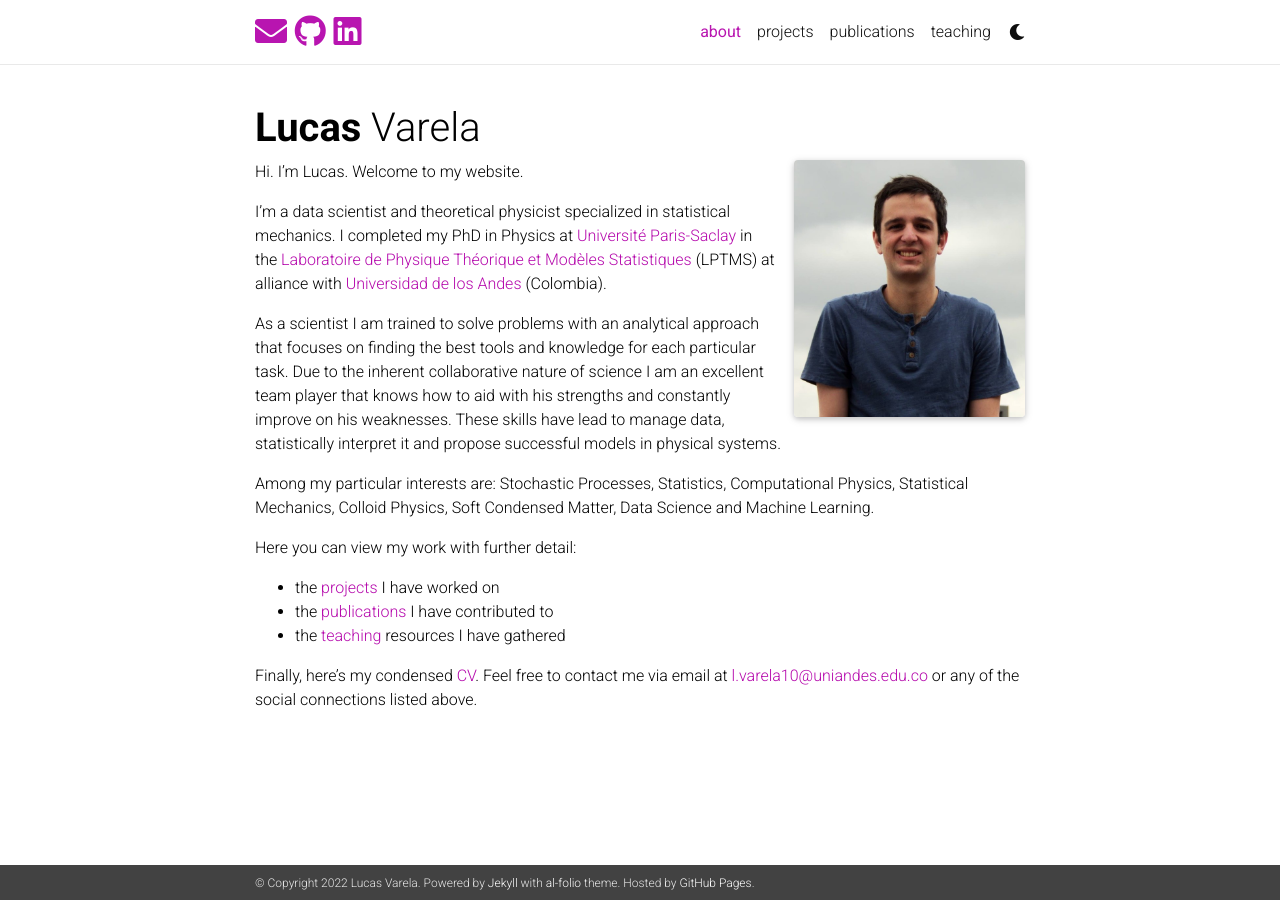
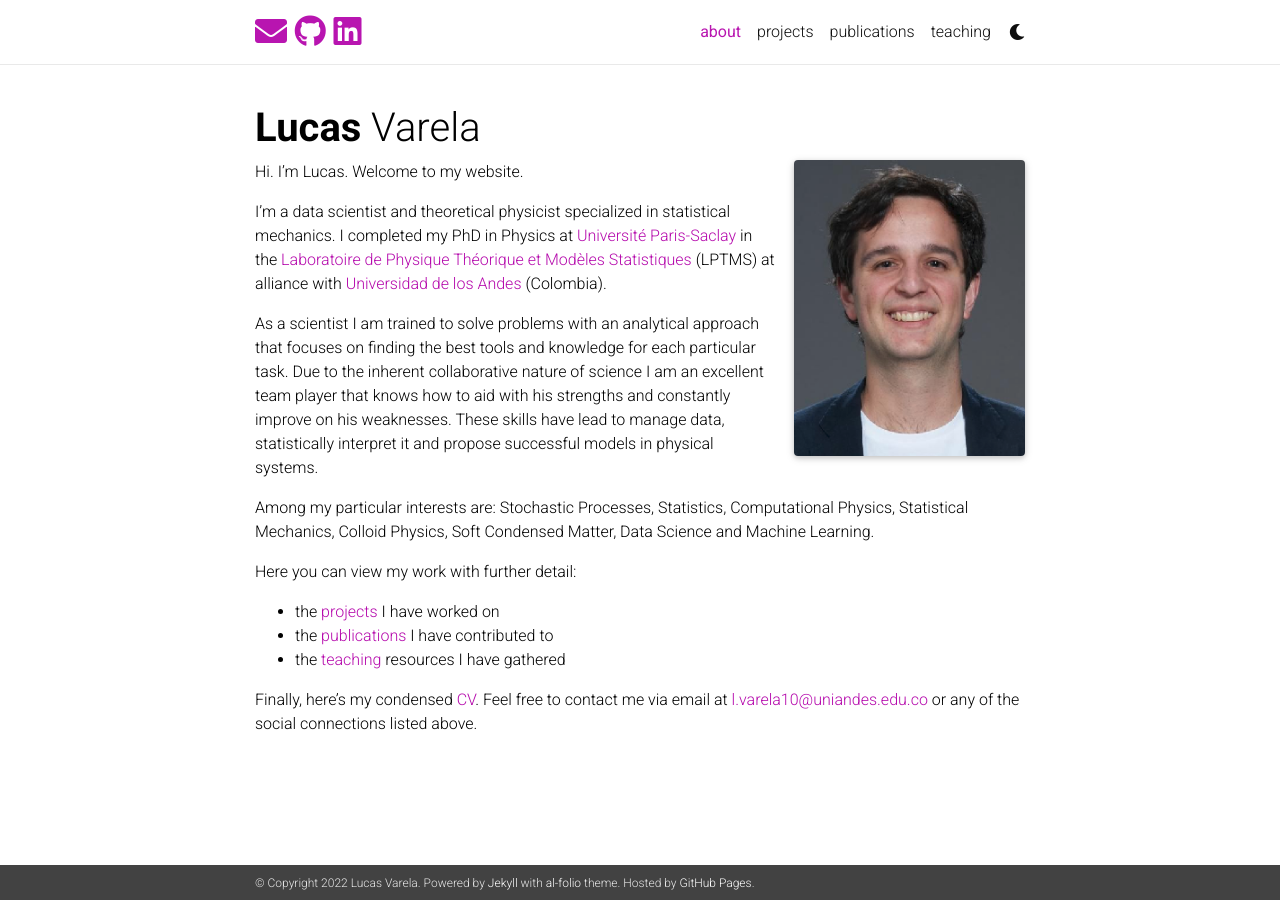
Before and after one commit to lucasvarela/lucasvarela.github.io, a Jekyll site: the page built from _pages/about.md, in a window 1280 px wide. Built offline with Jekyll 4.4.1, drawn with Linux system fonts in a browser that asks for light colours; nearby versions of some CDN libraries; a style sheet for code colours, icons or effects is not loaded.

Commit message:
changed profile pic

```diff
--- a/_pages/about.md
+++ b/_pages/about.md
@@ -6,7 +6,7 @@ description: About
 
 profile:
   align: right
-  image: prof_pic.jpg
+  image: prof_pic.png
   address: #>
     #<p>Office: home</p>
 
```
Also changed, not shown: assets/img/prof_pic.png (added).
